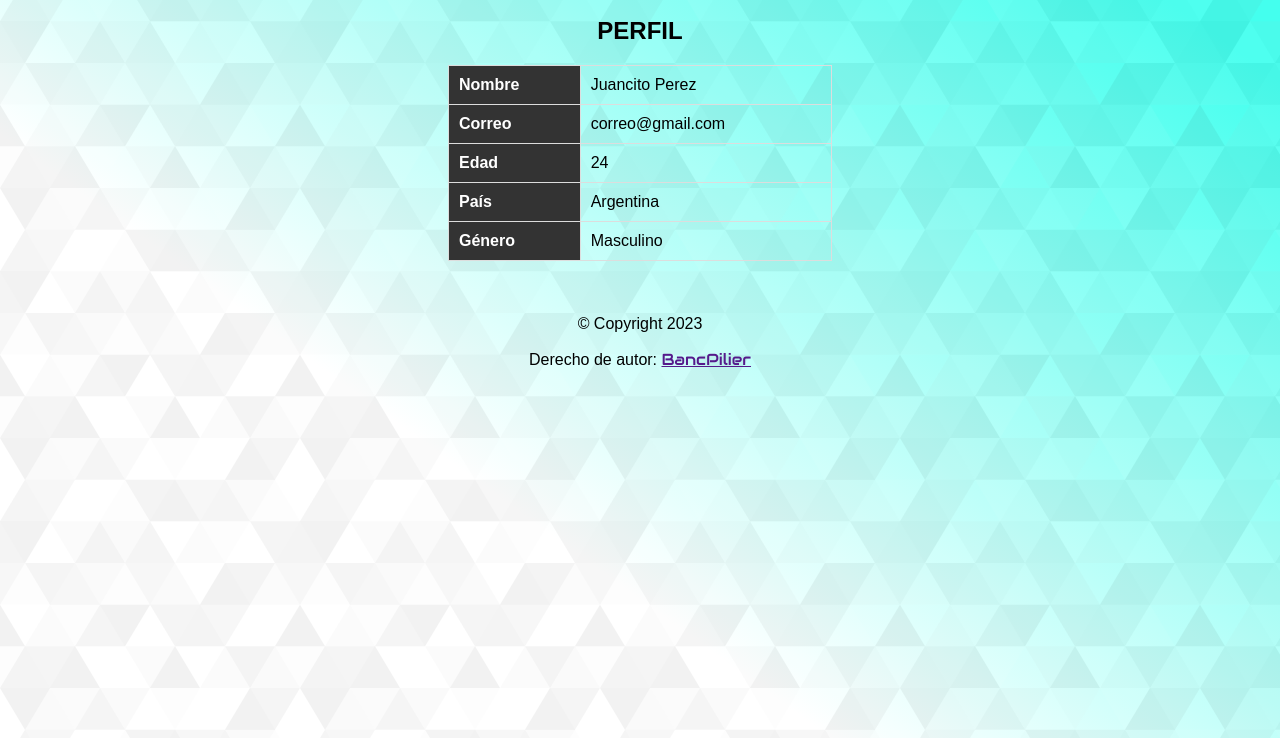
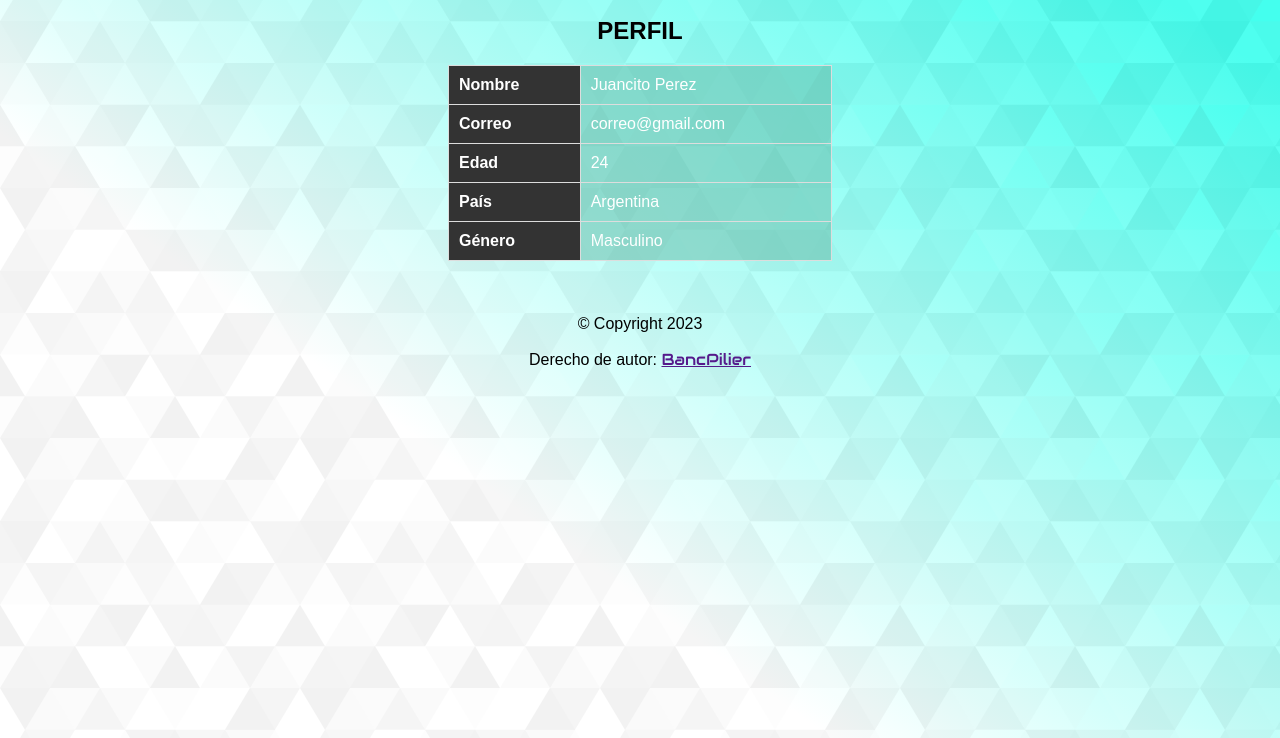
Before and after one commit to nicoco28z/Sprint-1-ITBA, a plain HTML site: page perfil.html in a window 1280 px wide. Shown: the part 62-800 px from the top of the page. Drawn offline with Linux system fonts and the light colour scheme.

Commit message:
Update perfil.html

```diff
--- a/perfil.html
+++ b/perfil.html
@@ -31,23 +31,23 @@
             <table>
                 <tr>
                   <th>Nombre</th>
-                  <td>Juancito Perez</td>
+                  <td  id="perfil">Juancito Perez</td>
                 </tr>
                 <tr>
                   <th>Correo</th>
-                  <td>correo@gmail.com</td>
+                  <td id="perfil">correo@gmail.com</td>
                 </tr>
                 <tr>
                   <th>Edad</th>
-                  <td>24</td>
+                  <td id="perfil">24</td>
                 </tr>
                 <tr>
                   <th>País</th>
-                  <td>Argentina</td>
+                  <td id="perfil">Argentina</td>
                 </tr>
                 <tr>
                   <th>Género</th>
-                  <td>Masculino</td>
+                  <td id="perfil">Masculino</td>
                 </tr>
               </table>
         </section>
```
